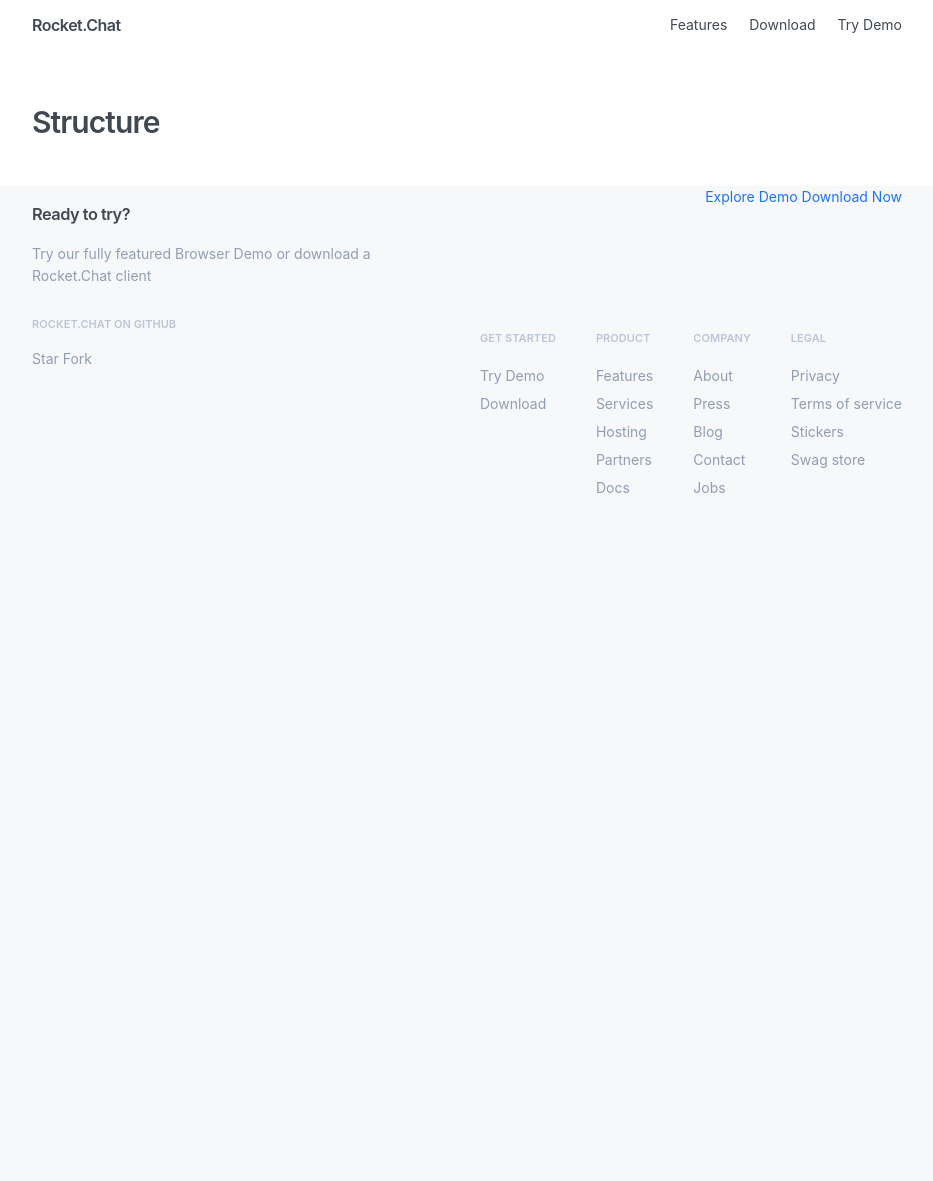
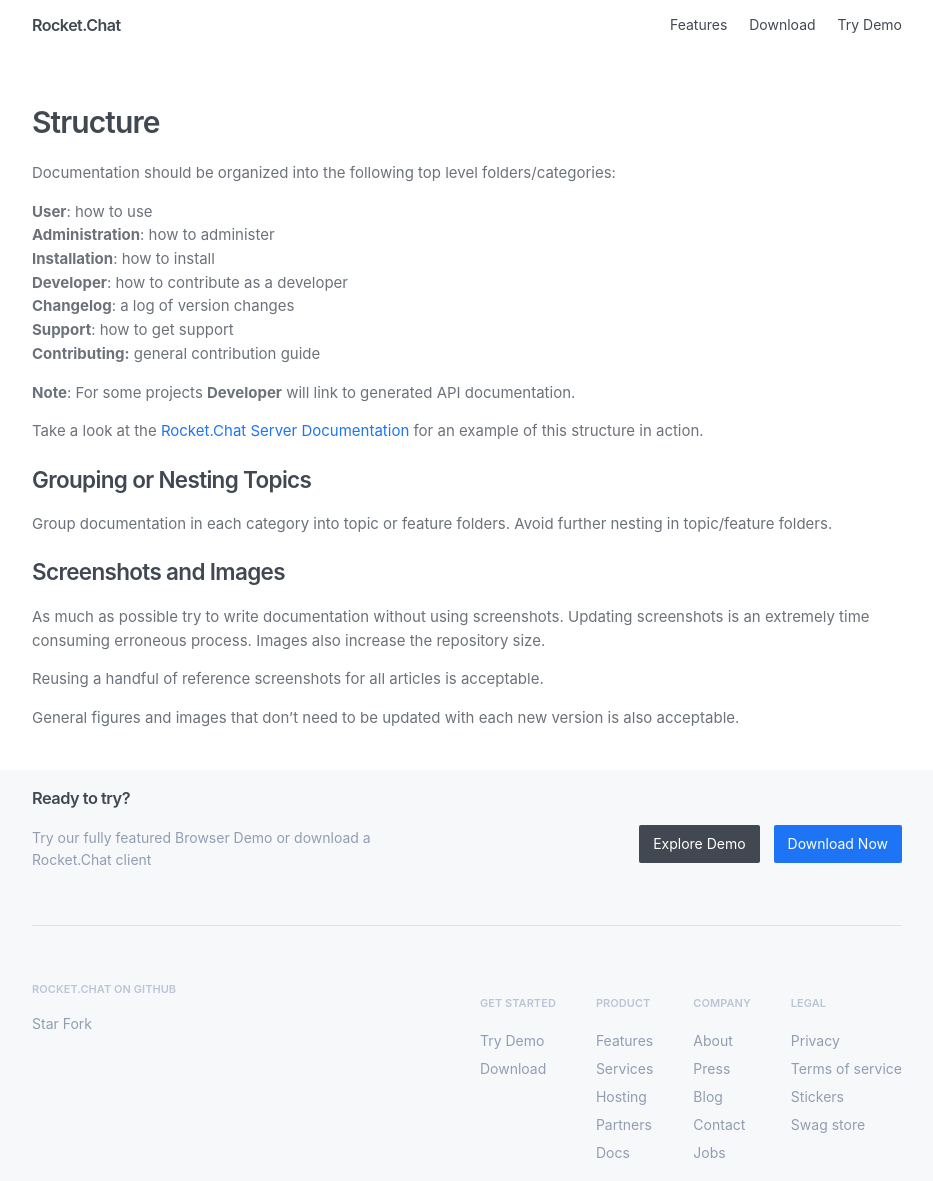
Before and after one commit to RocketChat/docs.rocket.chat, a Jekyll site: the page built from guides/structure.md, in a window 1280 px wide. Shown: the whole page, without its empty margins (173-1106 px from the left). Built offline with Jekyll 4.4.1, drawn with Linux system fonts in a browser that asks for light colours; our own code applies the rules of GitHub Pages for plain Markdown files; before the commit the page ends 900 px from its top, so only the background shows below that.

Commit message:
Finished basic guides

```diff
--- a/_layouts/default.html
+++ b/_layouts/default.html
@@ -8,8 +8,9 @@
 
   <link rel="canonical" href="{{ page.url | absolute_url }}">
   <link rel="alternate" type="application/rss+xml" title="{{ site.title }}" href="/feed.xml">
-  <link rel="shortcut icon" href="/favicon.ico?v=1"/>
-  <link rel="stylesheet" href="{{ site.url }}/styles.css?v={{ site.version }}">
+  <link rel="stylesheet" href="/styles.css?v={{ site.version }}">
+
+  <!-- <link rel="shortcut icon" href="/favicon.ico?v=1"/> -->
 
   <script async defer src="https://buttons.github.io/buttons.js"></script>
 </head>
@@ -38,8 +39,10 @@
         <p>Try our fully featured Browser Demo or download a Rocket.Chat client</p>
       </div>
       <div class="right">
-        <a class="button dark" href="https://open.rocket.chat/">Explore Demo</a>
-        <a class="button bright" href="https://rocket.chat/download">Download Now</a>
+        <a class="button" href="https://open.rocket.chat/">Explore Demo</a>
+        <a class="button highlight" href="https://rocket.chat/download">Download Now</a>
+      </div>
+      <div class="clear">
       </div>
     </div>
 
--- a/_sass/layouts/default.scss
+++ b/_sass/layouts/default.scss
@@ -39,6 +39,8 @@
   "Consolas", "Monaco", "Ubuntu Monospace",
   "Courier New", monospace;
 
+$button-color: #ffffff;
+
 // dark grey
 $background-primary: #414852;
 // light grey
@@ -61,6 +63,18 @@
 a:hover {
   color: $link-hover-color;
   text-decoration: underline;
+}
+
+a.button {
+  display: inline-block;
+  padding: 8px 14px;
+  border-radius: 2px;
+  background-color: $background-primary;
+  color: $button-color;
+
+  &.highlight {
+    background-color: $background-highlight;
+  }
 }
 
 h1, h2, h3, h4, h5, h6 {
@@ -110,6 +124,9 @@
   margin: 0 auto;
 }
 
+.clear {
+  clear: both;
+}
 
 // structure
 
@@ -186,10 +203,28 @@
 
   .callout {
     clear: both;
+
+    .button {
+      margin: 15px 10px 0 0;
+
+      // greater than tablet
+      @media all and (min-width: 800px) {
+        margin: 55px 0 0 10px;
+      }
+    }
   }
 
   .links {
     clear: both;
+    border-top: 1px solid #e1e3e4;
+    margin-top: 30px;
+    padding-top: 10px;
+
+    // greater than mobile
+    @media all and (min-width: 600px) {
+      margin-top: 40px;
+      padding-top: 40px;
+    }
 
     h4 {
       text-transform: uppercase;
@@ -228,6 +263,7 @@
     float: none;
   }
 
+
   .links ul:first-child {
     padding-left: 0;
   }
--- a/guides/structure.md
+++ b/guides/structure.md
@@ -3,3 +3,29 @@
 ---
 
 # Structure
+
+Documentation should be organized into the following top level folders/categories:
+
+- **User**: how to use
+- **Administration**: how to administer
+- **Installation**: how to install
+- **Developer**: how to contribute as a developer
+- **Changelog**: a log of version changes
+- **Support**: how to get support
+- **Contributing:** general contribution guide
+
+**Note**: For some projects **Developer** will link to generated API documentation.
+
+Take a look at the [Rocket.Chat Server Documentation](https://github.com/RocketChat/Rocket.Chat.Docs) for an example of this structure in action.
+
+## Grouping or Nesting Topics
+
+Group documentation in each category into topic or feature folders. Avoid further nesting in topic/feature folders.
+
+## Screenshots and Images
+
+As much as possible try to write documentation without using screenshots. Updating screenshots is an extremely time consuming erroneous process. Images also increase the repository size.
+
+Reusing a handful of reference screenshots for all articles is acceptable.
+
+General figures and images that don't need to be updated with each new version is also acceptable.
--- a/index.html
+++ b/index.html
@@ -1,6 +1,8 @@
 ---
 layout: default
 ---
+
+<h1>Project Documentation</h1>
 
 <ul>
 {% for project in site.data.projects %}
```
Also changed, not shown: other parts of index.html (+2 -2 lines), _data/projects.yml (+8 -1 lines), _posts/2017-07-11-rocket-chat-documentation-portal-launch.md (deleted, +0 -5 lines), guides/contributing.md (+3 -1 lines), guides/style.md (+14 -0 lines), README.md.
